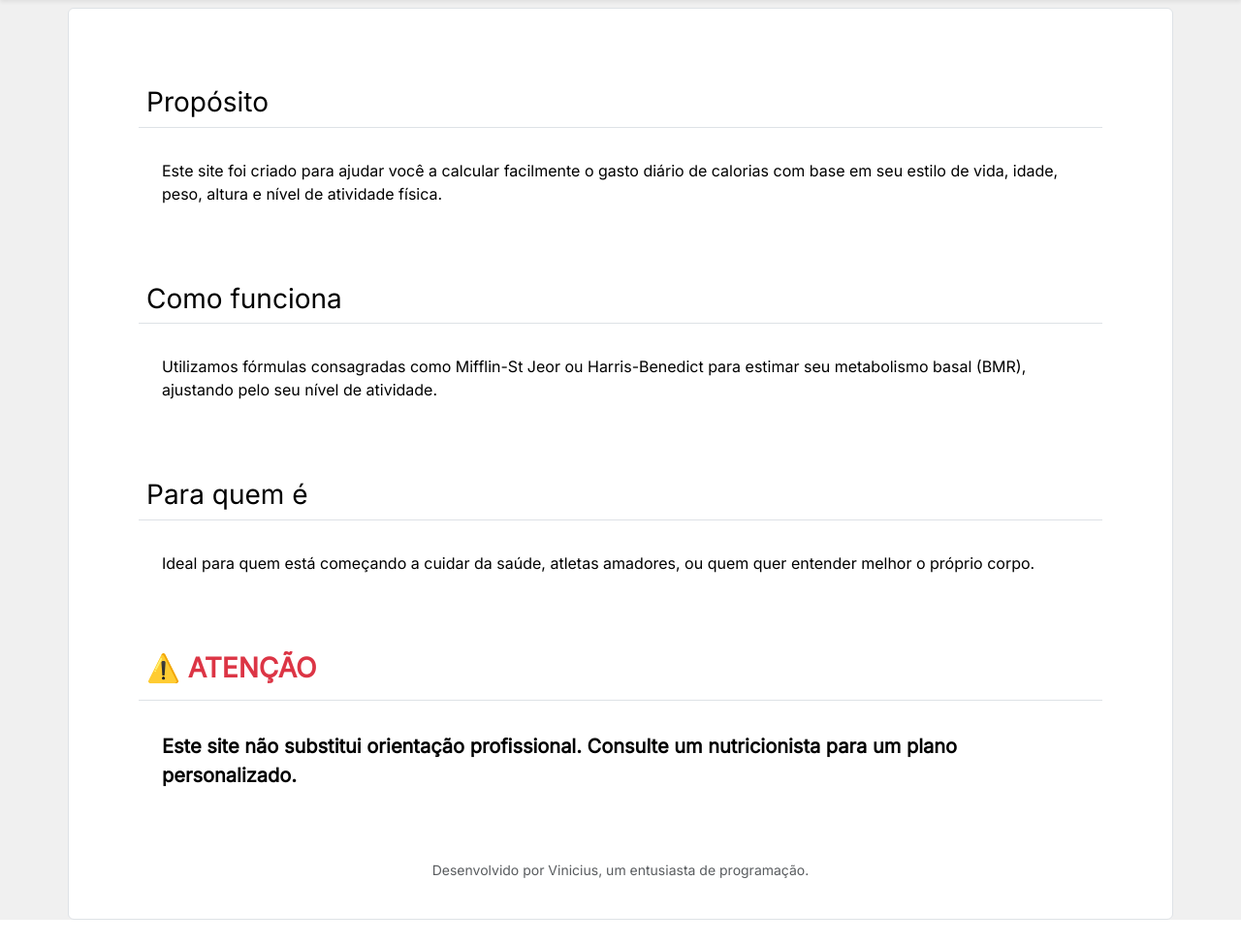
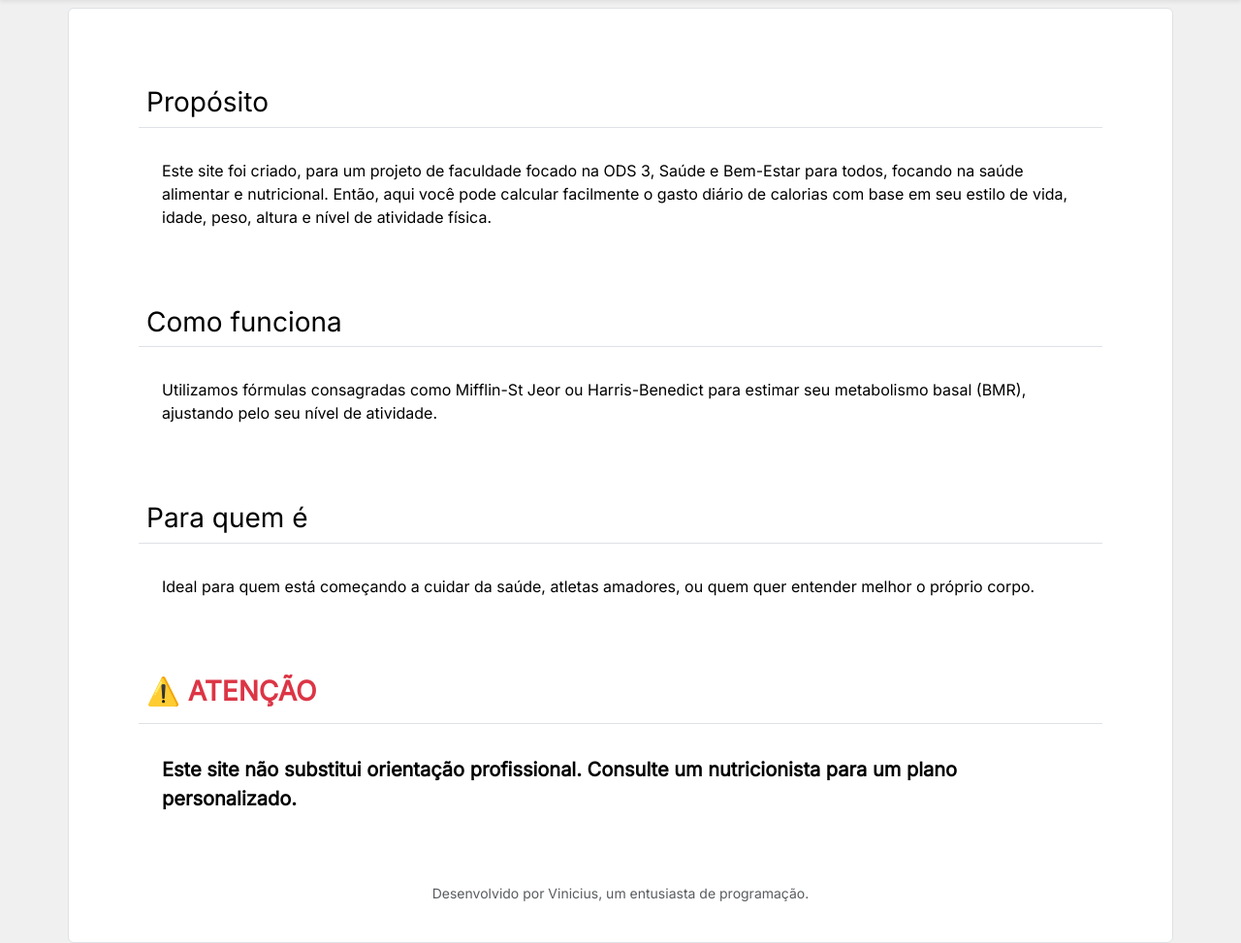
Before and after one commit to ViniOcCode/diet-calc, a Flask app: page /about in a window 1280 px wide. Shown: the part 55-1028 px from the top of the page at 97% size. Before the commit the page ends 1004 px from the top, so only its background shows below. Run offline with Flask 3, Linux system fonts and the light colour scheme.

Commit message:
feat: requiremnts.txt and tweaked some texts in html.

```diff
--- a/myapp/templates/about.html
+++ b/myapp/templates/about.html
@@ -5,7 +5,10 @@
     <div class="m-5">
         <h3 class="border-bottom p-2">Propósito</h3>
         <p class="p-4">
-            Este site foi criado para ajudar você a calcular facilmente o gasto diário de calorias com base em seu estilo de
+            Este site foi criado, para um projeto de faculdade focado na ODS 3, Saúde e Bem-Estar para todos, focando
+            na saúde alimentar e nutricional.
+
+            Então, aqui você pode calcular facilmente o gasto diário de calorias com base em seu estilo de
             vida, idade, peso, altura e nível de atividade física.
         </p>
     </div>
--- a/myapp/templates/faq.html
+++ b/myapp/templates/faq.html
@@ -14,7 +14,8 @@
                 </h2>
                 <div id="collapseOne" class="accordion-collapse collapse show" data-bs-parent="#faqAccordion">
                     <div class="accordion-body">
-                        Utilizamos fórmulas como Mifflin-St Jeor ou Harris-Benedict para estimar seu gasto calórico diário.
+                        Utilizamos fórmulas como Mifflin-St Jeor para estimar seu gasto calórico diário, desse gasto calórico diário
+                        nós multiplicamos pelo fator de atividade física e levamos em conta seu objetivo!
                     </div>
                 </div>
             </div>
@@ -66,7 +67,8 @@
                 </h2>
                 <div id="collapseFive" class="accordion-collapse collapse" data-bs-parent="#faqAccordion">
                     <div class="accordion-body">
-                        O número final representa a estimativa de calorias que você gasta por dia. Use esse valor como base para ajustar sua alimentação.
+                        O número final representa a estimativa de calorias que você gasta por dia.
+                        Use esse valor como base para ajustar sua alimentação.
                     </div>
                 </div>
             </div>
--- a/myapp/templates/index.html
+++ b/myapp/templates/index.html
@@ -73,7 +73,7 @@
         </div>
 
         <div class="col-12">
-            <button type="submit" class="btn btn-primary">Calcular</button>
+            <button type="submit" class="btn btn-primary" style="background-color: #0057b3a8;">Calcular</button>
         </div>
     </form>
 
--- /dev/null
+++ b/requirements.txt
@@ -0,0 +1 @@
+Flask==3.1.0
```
